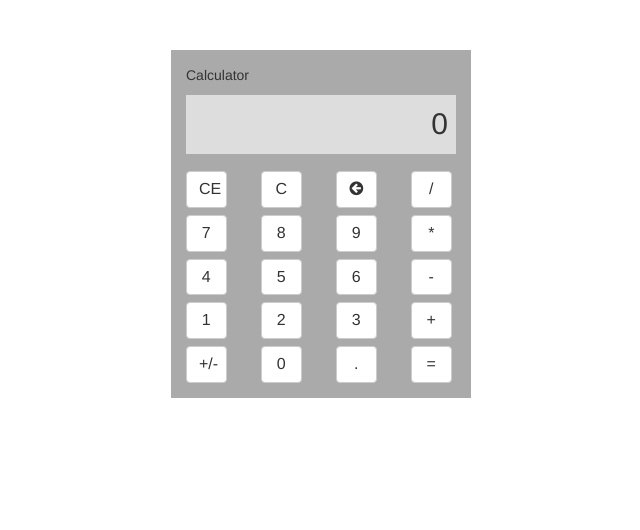
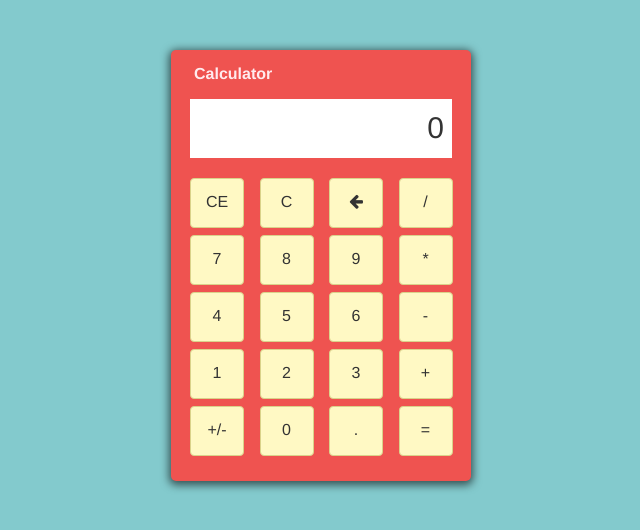
Before and after one commit to Matthew-K/calculator, a plain HTML site: page index.html in a window 1280 px wide. Shown: the whole page, without its empty margins (319-959 px from the left). Drawn offline with nearby package versions, Linux system fonts and the light colour scheme.

Commit message:
Style calculator

```diff
--- a/css/custom.css
+++ b/css/custom.css
@@ -1,24 +1,59 @@
+body{
+	background: #83CACD;
+}
+
 .container{
 	width: 300px;
-	background: #aaa;
+	background: #EF5350;
 	margin-top: 50px;
+	padding-bottom: 25px;
+	border-radius: 5px;
+	box-shadow: 0px 2px 9px 2px rgba(0,0,0,0.6);
 }
 
-#calculator{
-	padding: 15px;
+#title{
+	font-size: 16px;
+	margin-top: 13px;
+	color: #FFEBEE;
+	font-weight: bold;
 }
 
 .display{
-	background: #ddd;
-	margin: 10px 0;
+	background: #fff;
+	margin: 5px 0;
 	text-align: right;
 	font-size: 30px;
 	padding: 8px;
 	min-height: 58px;
 }
 
+.row {
+	padding-left: 8px;
+	padding-right: 14px;
+}
+
+.col-xs-12 {
+	padding: 8px;
+	margin-left: 3px;
+}
+
 .btn-custom{
-	width: 90%;
+	width: 100%;
 	margin-top: 7px;
 	font-size: 16px;
+	height: 50px;
+	width: 54px;
+	margin-left: -4px;
+	background: #FFF9C4;
+	border-color: #DAD28A;
 }
+
+.btn-custom:hover{
+	background: hsl(54, 100%, 81%);
+	border-color: hsl(54,52%,63%);
+}
+
+.btn-custom:active{
+	background: hsl(54, 100%, 76%);
+	border-color: hsl(54,52%,58%);
+}
--- a/index.html
+++ b/index.html
@@ -20,52 +20,51 @@
 
 	<!-- Bootstrap JS CDN -->
 	<script src="https://maxcdn.bootstrapcdn.com/bootstrap/3.3.6/js/bootstrap.min.js"></script>
+</head>
 
-</head>
 <body>
 
 <div id="calculator" class="container">
 	<div class="row">
-		<div class="col-xs-9">Calculator</div>
+		<div class="col-xs-9"><div id="title">Calculator</div></div>
 		<div class="col-xs-3"></div>
 	</div>
 	<div class="row">
 		<div class="col-xs-12"> <div class="display"></div></div>
 	</div>
-	<div class="row">
-		<div class="col-xs-3"> <button id="ce" class="btn btn-default btn-custom">CE</button> </div>
-		<div class="col-xs-3"> <button id="c" class="btn btn-default btn-custom">C</button> </div>
-		<div class="col-xs-3"> <button id="remove" class="btn btn-default btn-custom"><i class="fa fa-arrow-circle-left" aria-hidden="true"></i></i></button> </div>
-		<div class="col-xs-3"> <button class="btn btn-default btn-custom operator">/</button> </div>
+	<div class="row fix">
+		<div class="col-xs-3"> <button id="ce" class="btn btn-custom">CE</button> </div>
+		<div class="col-xs-3"> <button id="c" class="btn btn-custom">C</button> </div>
+		<div class="col-xs-3"> <button id="remove" class="btn btn-custom"><i class="fa fa-arrow-left" aria-hidden="true"></i></button> </div>
+		<div class="col-xs-3"> <button class="btn btn-custom operator">/</button> </div>
 	</div>
-	<div class="row">
-		<div class="col-xs-3"> <button class="btn btn-default btn-custom num" value="7" >7</button> </div>
-		<div class="col-xs-3"> <button class="btn btn-default btn-custom num">8</button> </div>
-		<div class="col-xs-3"> <button class="btn btn-default btn-custom num">9</button> </div>
-		<div class="col-xs-3"> <button class="btn btn-default btn-custom operator">*</button> </div>
+	<div class="row fix">
+		<div class="col-xs-3"> <button class="btn btn-custom num" value="7" >7</button> </div>
+		<div class="col-xs-3"> <button class="btn btn-custom num">8</button> </div>
+		<div class="col-xs-3"> <button class="btn btn-custom num">9</button> </div>
+		<div class="col-xs-3"> <button class="btn btn-custom operator">*</button> </div>
 	</div>
-	<div class="row">
-		<div class="col-xs-3"> <button class="btn btn-default btn-custom num">4</button> </div>
-		<div class="col-xs-3"> <button class="btn btn-default btn-custom num">5</button> </div>
-		<div class="col-xs-3"> <button class="btn btn-default btn-custom num">6</button> </div>
-		<div class="col-xs-3"> <button class="btn btn-default btn-custom operator">-</button> </div>
+	<div class="row fix">
+		<div class="col-xs-3"> <button class="btn btn-custom num">4</button> </div>
+		<div class="col-xs-3"> <button class="btn btn-custom num">5</button> </div>
+		<div class="col-xs-3"> <button class="btn btn-custom num">6</button> </div>
+		<div class="col-xs-3"> <button class="btn btn-custom operator">-</button> </div>
 	</div>
-	<div class="row">
-		<div class="col-xs-3"> <button class="btn btn-default btn-custom num">1</button> </div>
-		<div class="col-xs-3"> <button class="btn btn-default btn-custom num">2</button> </div>
-		<div class="col-xs-3"> <button class="btn btn-default btn-custom num">3</button> </div>
-		<div class="col-xs-3"> <button id="+" class="btn btn-default btn-custom operator">+</button> </div>
+	<div class="row fix">
+		<div class="col-xs-3"> <button class="btn btn-custom num">1</button> </div>
+		<div class="col-xs-3"> <button class="btn btn-custom num">2</button> </div>
+		<div class="col-xs-3"> <button class="btn btn-custom num">3</button> </div>
+		<div class="col-xs-3"> <button id="+" class="btn btn-custom operator">+</button> </div>
+	</div>
+	<div class="row fix">
+		<div class="col-xs-3"> <button id="posNeg" class="btn btn-custom">+/-</button> </div>
+		<div class="col-xs-3"> <button class="btn btn-custom num">0</button> </div>
+		<div class="col-xs-3"> <button id="decimal" class="btn btn-custom">.</button> </div>
+		<div class="col-xs-3"> <button id="equals" class="btn btn-custom">=</button> </div>
 	</div>
 
-	<div class="row">
-		<div class="col-xs-3"> <button id="posNeg" class="btn btn-default btn-custom">+/-</button> </div>
-		<div class="col-xs-3"> <button class="btn btn-default btn-custom num">0</button> </div>
-		<div class="col-xs-3"> <button id="decimal" class="btn btn-default btn-custom">.</button> </div>
-		<div class="col-xs-3"> <button id="equals" class="btn btn-default btn-custom">=</button> </div>
-	</div>
+</div> <!-- End of container -->
 
-
-</div>
 
  <!-- Main JS file -->
  <script src="js/main.js"></script>
```
